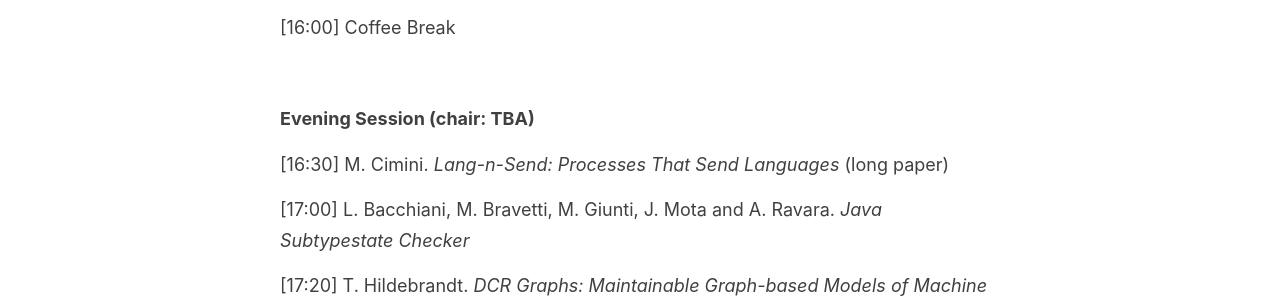
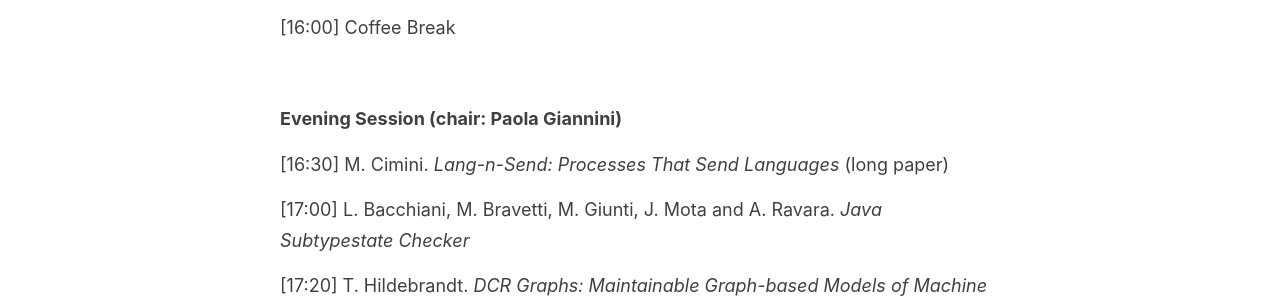
Before and after one commit to places-workshop/2022, a Jekyll site: the page built from _pages/programme.md, in a window 1280 px wide. Shown: the part 1648-1948 px from the top of the page. Built offline with Jekyll 4.4.1, drawn with Linux system fonts in a browser that asks for light colours.

Commit message:
programme update

```diff
--- a/_pages/programme.md
+++ b/_pages/programme.md
@@ -99,7 +99,7 @@ on smart contract implementation.
 <BR>
 
 
-**Evening Session (chair: TBA)**
+**Evening Session (chair: Paola Giannini)**
 
 [16:30] M. Cimini. _Lang-n-Send: Processes That Send Languages_ (long paper)
 
```
